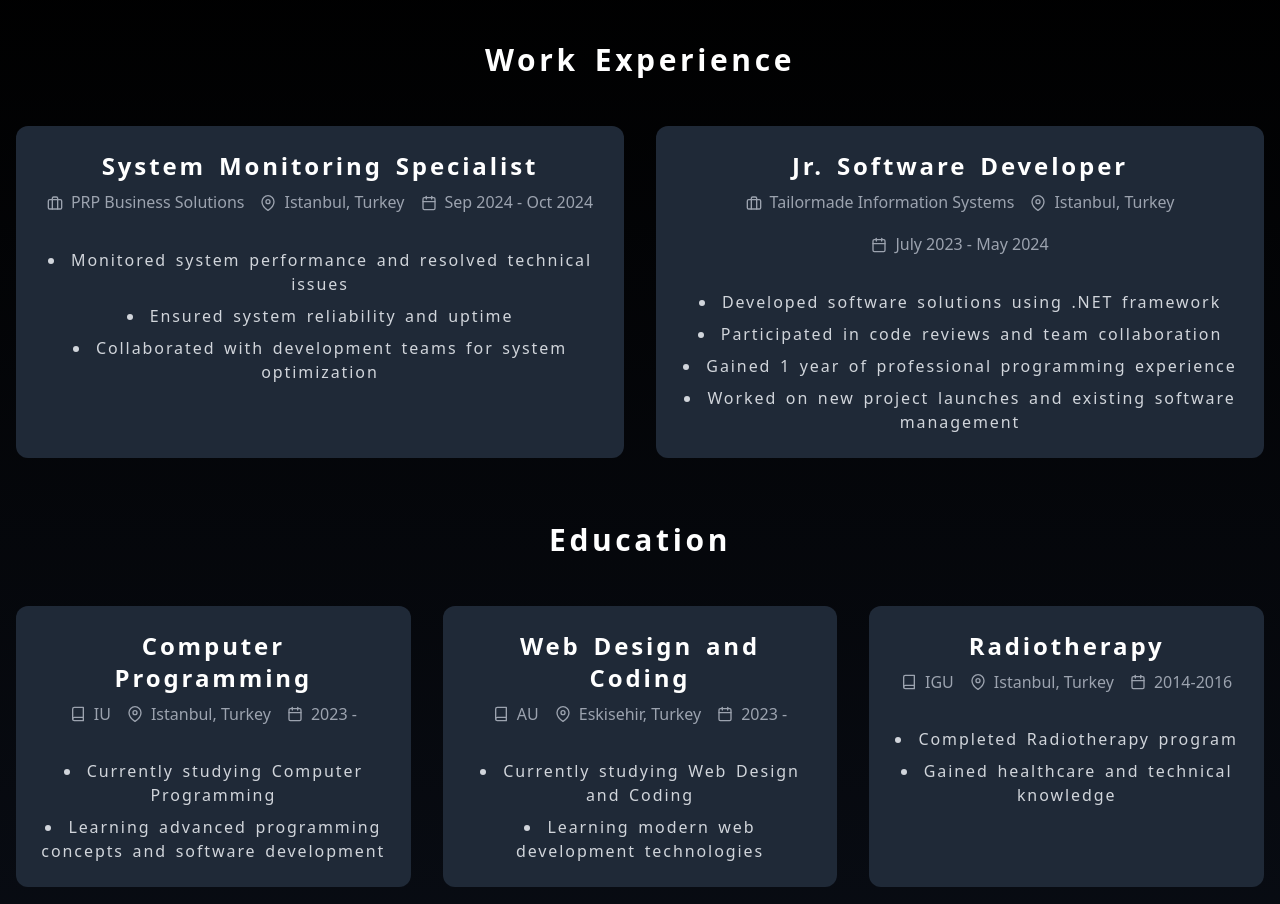
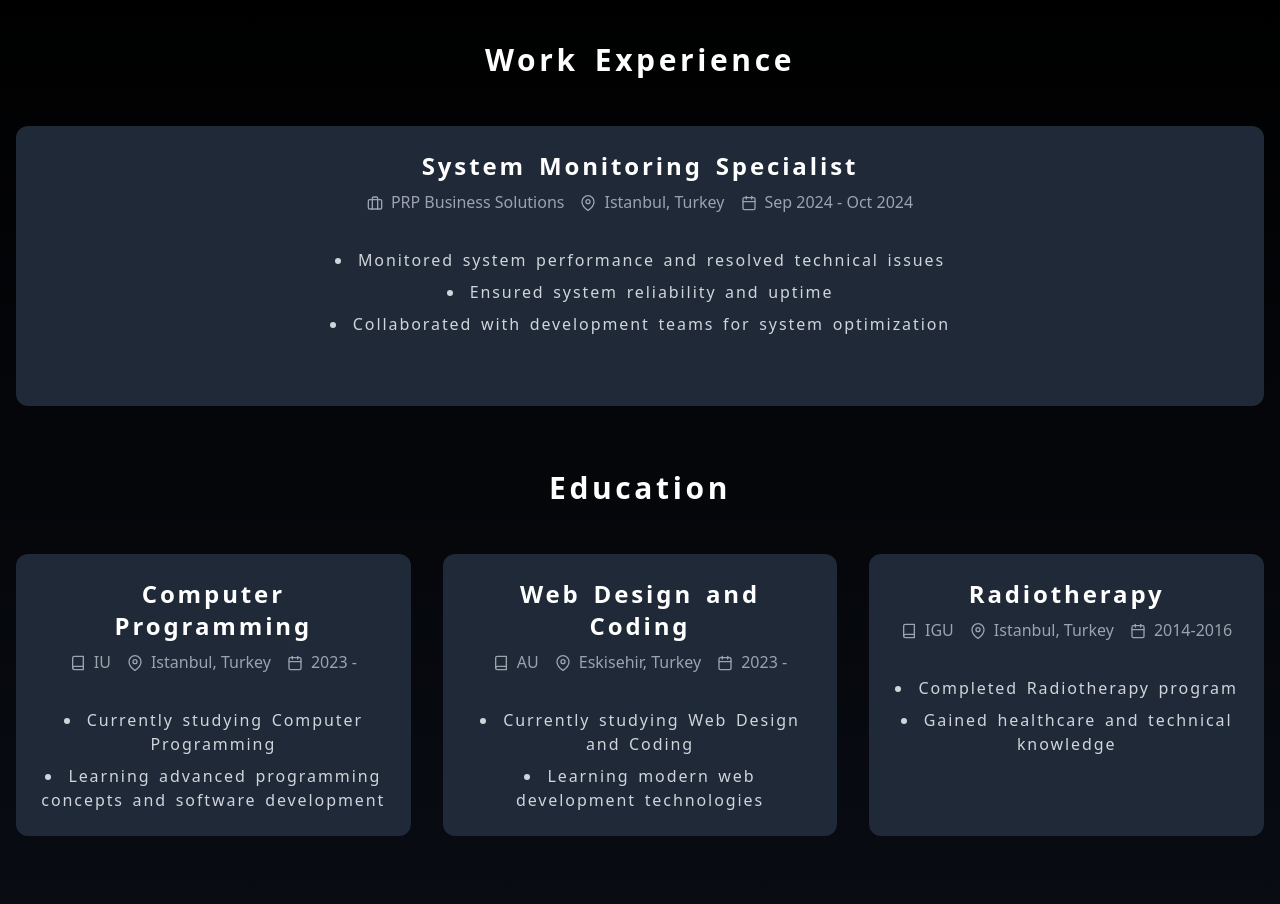
Before and after one commit to SametDulger/sametdulger.dev, a Next.js app: page / in a window 1280 px wide. Shown: the part 1640-2544 px from the top of the page. Built offline with nearby package versions, Linux system fonts and the light colour scheme.

Commit message:
refactor(experience): update Experience component

```diff
--- a/src/components/Experience.tsx
+++ b/src/components/Experience.tsx
@@ -14,19 +14,6 @@ const experiences = [
       'Monitored system performance and resolved technical issues',
       'Ensured system reliability and uptime',
       'Collaborated with development teams for system optimization',
-    ],
-  },
-  {
-    title: 'Jr. Software Developer',
-    company: 'Tailormade Information Systems',
-    location: 'Istanbul, Turkey',
-    period: 'July 2023 - May 2024',
-    type: 'work',
-    description: [
-      'Developed software solutions using .NET framework',
-      'Participated in code reviews and team collaboration',
-      'Gained 1 year of professional programming experience',
-      'Worked on new project launches and existing software management',
     ],
   },
 ]
```
